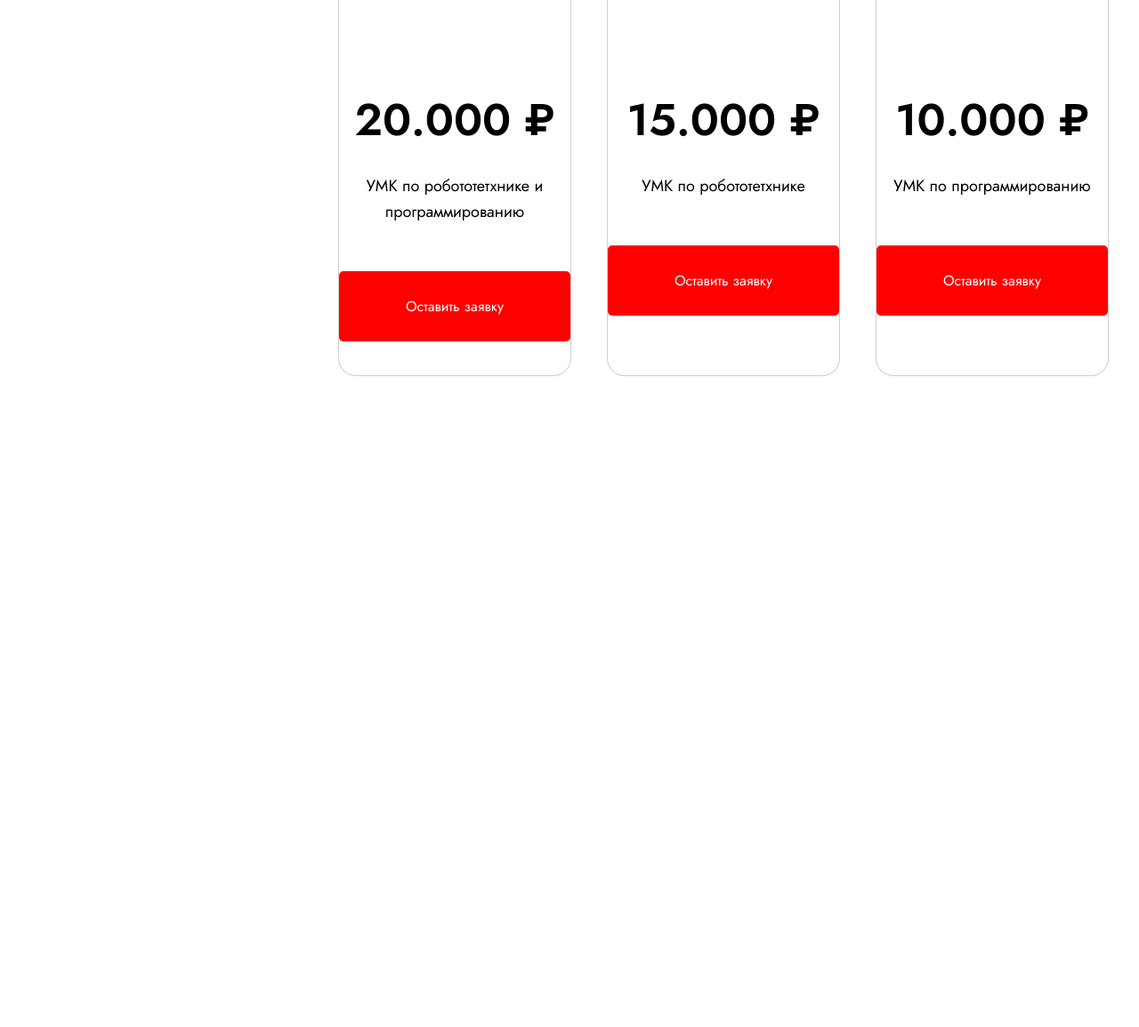
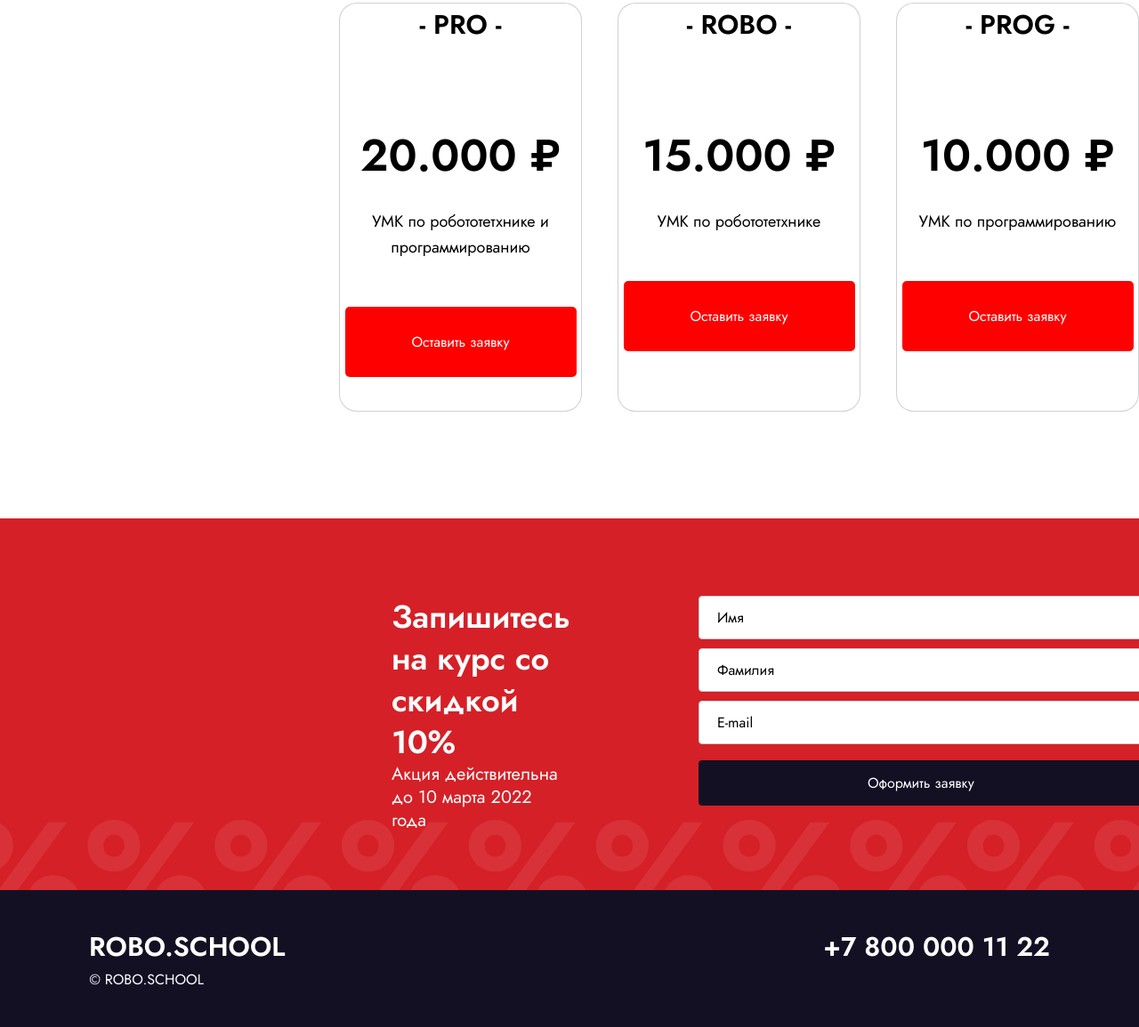
Before and after one commit to 6aracuda/Robo-Project, a plain HTML site: page index.html in a window 1280 px wide. Shown: the part 2629-3784 px from the top of the page at 89% size. Before the commit the page ends 3192 px from the top, so only its background shows below. Drawn offline with Linux system fonts and the light colour scheme.

Commit message:
need fix margin also something with js

```diff
--- a/css/style.css
+++ b/css/style.css
@@ -40,11 +40,21 @@ input[type='text'],
 select {
    width: 500px;
    padding: 12px 20px;
-   /* margin: 8px 0; */
    display: inline-block;
    border: 1px solid #ccc;
    border-radius: 4px;
    box-sizing: border-box;
+   background-color: white;
+}
+input[type='email'],
+select {
+   width: 500px;
+   padding: 12px 20px;
+   display: inline-block;
+   border: 1px solid #ccc;
+   border-radius: 4px;
+   box-sizing: border-box;
+   background-color: white;
 }
 input[type='submit'] {
    width: 500px;
@@ -243,16 +253,13 @@ input[type='submit'] {
    border: 1px solid #14102433;
    background-color: white;
    transition: 0.8s;
+   text-align: center;
 }
 .prog {
-   padding: 0px 380px;
    display: flex;
    gap: 40px;
-   padding-bottom: 140px;
 }
 .after-enroll__roll {
-   padding-top: 100px;
-   padding-left: 380px;
    color: black;
    font-family: Jost;
    font-size: 50px;
@@ -260,15 +267,21 @@ input[type='submit'] {
    line-height: 80px;
    letter-spacing: 0em;
    text-align: left;
-   padding-bottom: 60px;
+   padding-bottom: 80px;
 }
 .enroll-reg {
    background-image: url(/assets/img/footer-bg.svg);
-   background-size: 100%;
    background-repeat: no-repeat;
+   background-position: center;
+   max-width: 1920px;
+   padding-left: 440px;
+   padding-right: 440px;
+   padding-top: 87px;
+   display: flex;
+   gap: 144px;
+   margin: 0 auto;
 }
 .enroll-info {
-   padding-left: 440px;
    font-family: Jost;
    font-size: 36px;
    font-weight: 600;
@@ -276,25 +289,22 @@ input[type='submit'] {
    letter-spacing: 0em;
    text-align: left;
    color: white;
+   max-width: 476px;
 }
 .enroll-discount {
-   padding-bottom: 214px;
-   padding-left: 440px;
-   padding-top: 20px;
    font-family: Jost;
    font-size: 20px;
    font-weight: 400;
    line-height: 26px;
    letter-spacing: 0em;
    text-align: left;
+   align-items: center;
 }
 .form-row {
    display: flex;
    flex-direction: column;
-   padding-left: 980px;
-   padding-top: 87px;
-   padding-bottom: 87px;
-   gap: 40px;
+   gap: 10px;
+   align-items: center;
 }
 .robo-school {
    font-family: Jost;
@@ -303,7 +313,8 @@ input[type='submit'] {
    line-height: 48px;
    letter-spacing: 0em;
    text-align: left;
-   flex: 1;
+   max-width: 478px;
+   display: flex;
 }
 .robo-number {
    font-family: Jost;
@@ -312,6 +323,7 @@ input[type='submit'] {
    line-height: 48px;
    letter-spacing: 0em;
    text-align: right;
+   max-width: 255px;
 }
 .copyrights {
    font-family: Jost;
@@ -320,13 +332,16 @@ input[type='submit'] {
    line-height: 26px;
    letter-spacing: 0em;
    text-align: center;
+   max-width: 129px;
 }
 .robo-rights {
    background-color: #141024;
-   display: flex;
+   max-width: 1920px;
    padding-left: 100px;
    padding-right: 100px;
    padding-top: 40px;
+   padding-bottom: 40px;
+   margin: 0 auto;
 }
 .phone-menu,
 .burger-menu {
@@ -365,14 +380,19 @@ a:hover {
 .btn--black {
    background: black;
 }
-.input::placeholder {
-   color: white;
-   font-size: 20px;
-   /* Font Famaly */
-}
 .header-background {
    background-image: url(/assets/img/background.svg);
    background-repeat: no-repeat;
    background-position: center;
    height: 1080px;
 }
+::placeholder {
+   color: black;
+}
+.form-input {
+   padding-bottom: 87px;
+}
+.footer-column {
+   display: flex;
+   justify-content: space-between;
+}
--- a/index.html
+++ b/index.html
@@ -124,7 +124,7 @@
                <div class="hint">При наличии свободных мест</div>
             </div>
          </div>
-         <div class="packages">
+         <div class="main-wrapper">
             <p class="after-enroll__roll">Выберите нужный пакет</p>
             <div class="prog">
                <div class="prog-children">
@@ -148,6 +148,32 @@
             </div>
          </div>
       </main>
+      <footer>
+         <div class="enroll-reg">
+            <div class="enroll-discount">
+               <p class="enroll-info">Запишитесь на курс со скидкой 10%</p>
+               <p class="enroll-discount">
+                  Акция действительна до 10 марта 2022 года
+               </p>
+            </div>
+            <div class="form-input">
+               <form class="form-row">
+                  <input type="text" name="firstname" placeholder="Имя" />
+                  <input type="text" name="lastname" placeholder="Фамилия" />
+                  <input type="email" name="email" placeholder="E-mail" />
+                  <input class="sumbit" type="submit" value="Оформить заявку" />
+               </form>
+            </div>
+         </div>
+         <div class="robo-rights">
+            <div class="footer-column">
+               <p class="robo-school">ROBO.SCHOOL</p>
+
+               <p class="robo-number">+7 800 000 11 22</p>
+            </div>
+            <p class="copyrights">© ROBO.SCHOOL</p>
+         </div>
+      </footer>
       <script type="text/javascript" src="/js/main.js"></script>
    </body>
 </html>
```
Also changed, not shown: js/main.js (+10 -0 lines).
